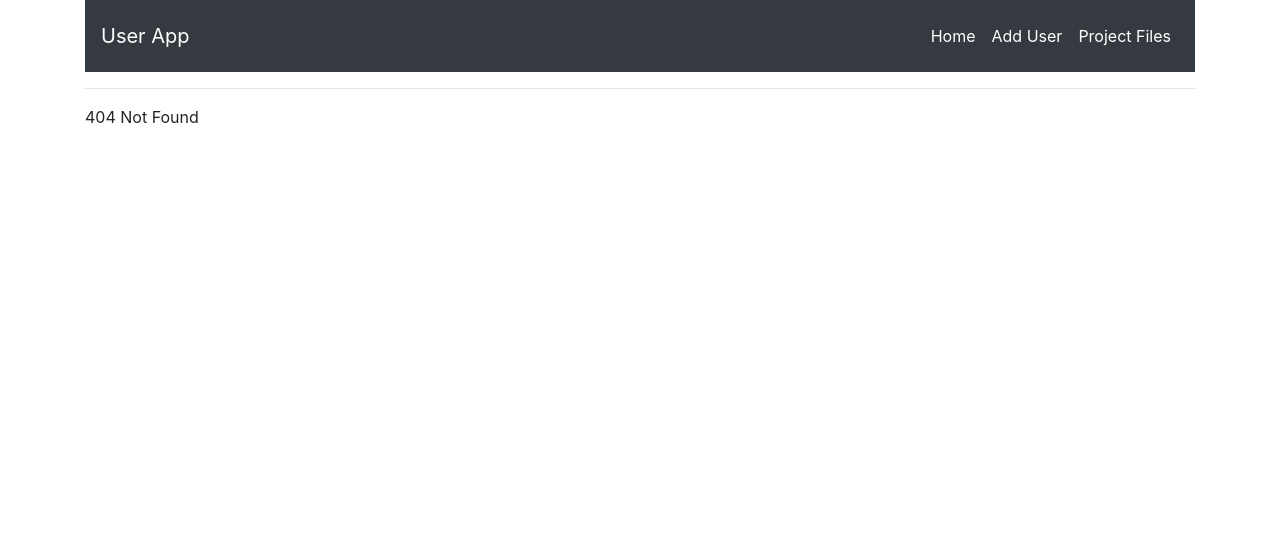
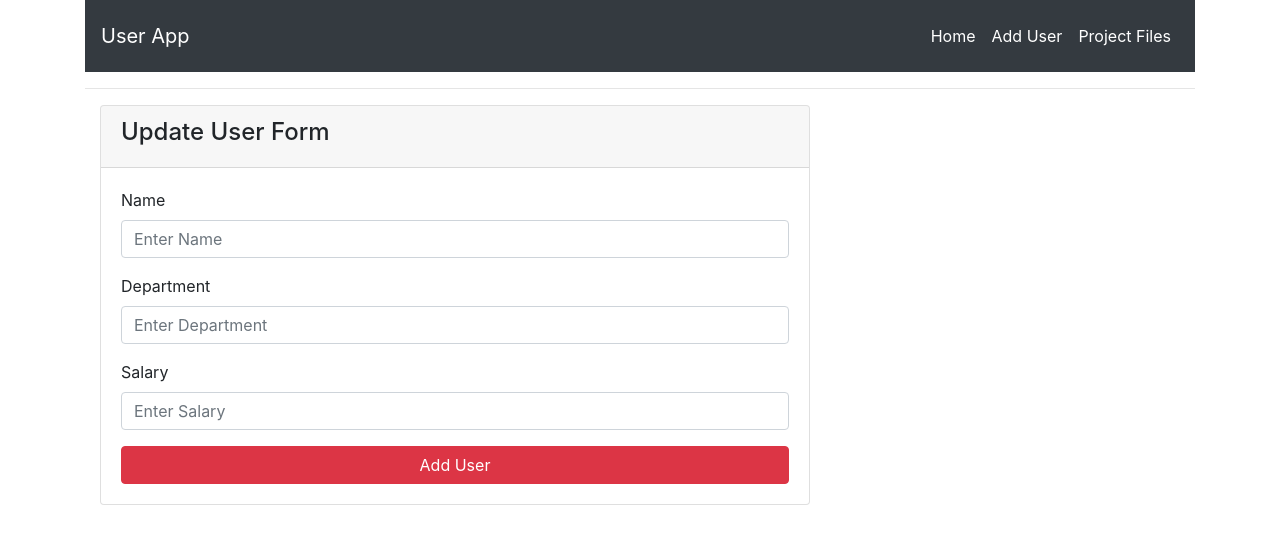
Before and after one commit to alperkaraca/testreact, a React (Create React App) app: page /edit/1 in a window 1280 px wide. Before the commit this address had no page. Shown: the top 544 px of the page. Built offline with nearby package versions, Linux system fonts and the light colour scheme; data requests are answered from the project's data file; what react-pose would draw is missing.

Commit message:
v22-guncelleme-formu-ve-params

```diff
--- a/src/App.js
+++ b/src/App.js
@@ -1,6 +1,7 @@
 import React, { Component } from 'react';
 import Navbar from "./layout/Navbar";
-import AddUser from "./components/AddUser";
+import AddUser from "./forms/AddUser";
+import UpdateUser from "./forms/UpdateUser";
 import Users from "./components/Users";
 // import Test from './components/Test';
 import NotFound from './pages/NotFound';
@@ -27,6 +28,7 @@
               <Route exact path = "/" component={Users} />
               <Route exact path = "/add" component={AddUser} />
               <Route exact path = "/github" component={Contribute} />
+              <Route exact path = "/edit/:id" component={UpdateUser} />
               <Route component = {NotFound} />
             </Switch>
 
--- a/src/components/User.js
+++ b/src/components/User.js
@@ -2,7 +2,7 @@
 import PropTypes from 'prop-types'
 import UserConsumer from '../context';
 import axios from "axios";
-
+import {Link} from 'react-router-dom';
 
 class User extends Component {
   state = {
@@ -35,7 +35,7 @@
 
     // Destructing
 
-    const { name, department, salary } = this.props;
+    const { id, name, department, salary } = this.props;
     const { isVisible } = this.state;
 
     return (
@@ -59,7 +59,7 @@
 
                     <p className="card-text">Maaş: {salary}</p>
                     <p className="card-text">Departman: {department}</p>
-
+                    <Link to = {`edit/${id}`} className = "btn btn-dark btn-block" > Update User </Link>
                   </div> : null
                   }
 
--- /dev/null
+++ b/src/forms/UpdateUser.js
@@ -0,0 +1,92 @@
+import React, { Component } from 'react'
+import UserConsumer from '../context';
+// import axios from "axios"
+
+
+class UpdateUser extends Component {
+
+  state = {
+    name: "",
+    department: "",
+    salary: ""
+  }
+  changeInput = (e) => {
+    this.setState({
+      // ör: name = "name"
+      [e.target.name]: e.target.value
+    });
+  }
+  updateUser = async (dispatch,e) => {
+    e.preventDefault();
+    // Update User
+  }
+  render() {
+    const { name, department, salary } = this.state;
+
+    return <UserConsumer>
+      {
+        value => {
+          const {dispatch} = value;
+          return (
+            <div className="col-md-8 mb-4">
+
+                <div className="card">
+                  <div className="card-header">
+                    <h4>Update User Form</h4>
+                  </div>
+                  <div className="card-body">
+
+                    <form onSubmit={this.updateUser.bind(this,dispatch)}>
+                      <div className="form-group">
+                        <label htmlFor="name">Name</label>
+                        <input
+                          type="text"
+                          name="name"
+                          id="id"
+                          placeholder="Enter Name"
+                          className="form-control"
+                          value={name}
+                          //onChange={this.changeName}
+                          onChange={this.changeInput}
+                        />
+                      </div>
+                      <div className="form-group">
+                        <label htmlFor="department">Department</label>
+                        <input
+                          type="text"
+                          name="department"
+                          id="department"
+                          placeholder="Enter Department"
+                          className="form-control"
+                          value={department}
+                          // onChange={this.changeDepartment}
+                          onChange={this.changeInput}
+                        />
+                      </div>
+                      <div className="form-group">
+                        <label htmlFor="salary">Salary</label>
+                        <input
+                          type="text"
+                          name="salary"
+                          id="salary"
+                          placeholder="Enter Salary"
+                          className="form-control"
+                          value={salary}
+                          // onChange={this.changeSalary}
+                          onChange={this.changeInput}
+                        />
+                      </div>
+                      <button className="btn btn-danger btn-block" type="submit">Add User</button>
+
+                    </form>
+                  </div>
+                </div>
+            </div>
+          )
+        }
+      }
+    </UserConsumer>
+
+  }
+}
+export default UpdateUser;
```
Also changed, not shown: src/forms/AddUser.js (renamed from src/components/AddUser.js).
